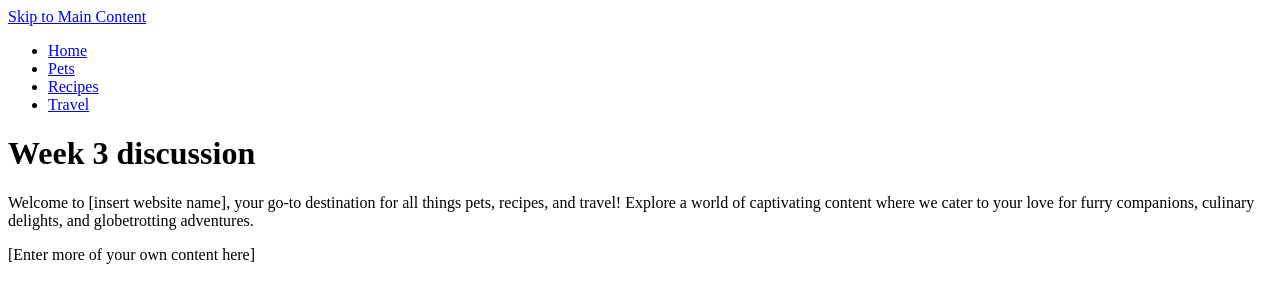
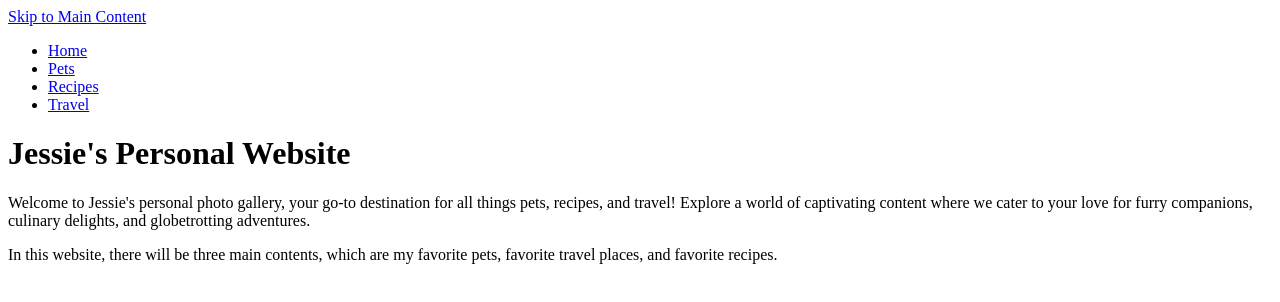
Before and after one commit to YongyiYang-Jessie/ccp_html_w24, a plain HTML site: page index.html in a window 1280 px wide. Drawn offline with Linux system fonts and the light colour scheme.

Commit message:
Update index.html

```diff
--- a/index.html
+++ b/index.html
@@ -6,7 +6,7 @@
     <title>Pets</title>
 </head>
 <body>
-    <a href = "#main">Skip to Main Content</a>
+    <a href = "#main" class="skip">Skip to Main Content</a>
     <header>
         <nav>
             <ul>
@@ -16,16 +16,15 @@
                 <li><a href ="travel.html">Travel</a></li>
             </ul>
         </nav>
-        <h1>Week 3 discussion</h1>
+        <h1>Jessie's Personal Website</h1>
 
     </header>
     <main id="main">
         <div>
-            <p>Welcome to [insert website name], your go-to destination for all things pets, recipes, and travel! Explore a world of captivating content where we cater to your love for furry companions, culinary delights, and globetrotting adventures. </p>
-
+            <p>Welcome to Jessie's personal photo gallery, your go-to destination for all things pets, recipes, and travel! Explore a world of captivating content where we cater to your love for furry companions, culinary delights, and globetrotting adventures. </p>
         </div>
 
-<div>[Enter more of your own content here]</div>
+<div>In this website, there will be three main contents, which are my favorite pets, favorite travel places, and favorite recipes.</div>
 
             <!-- Jackie Wolf -->
 
```
